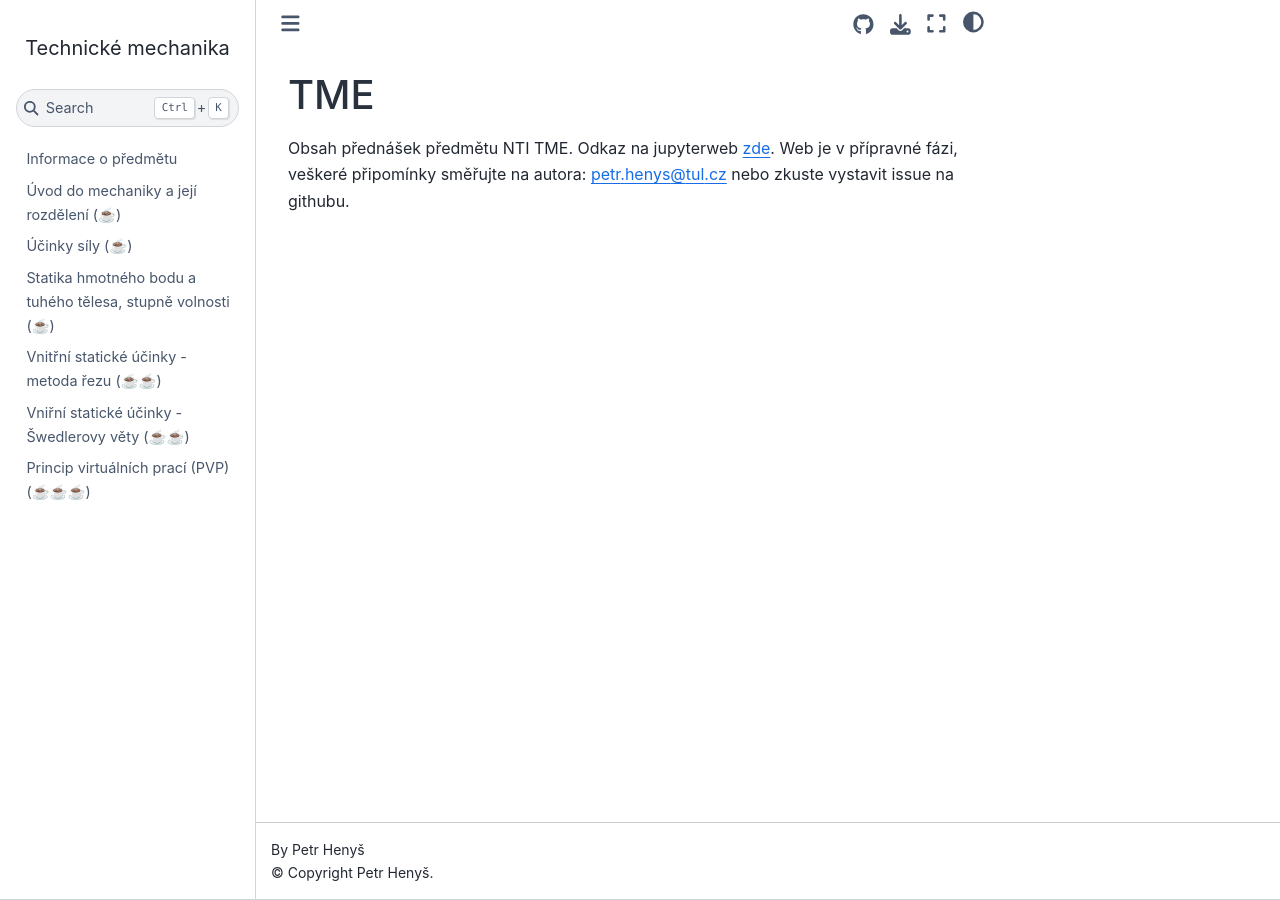
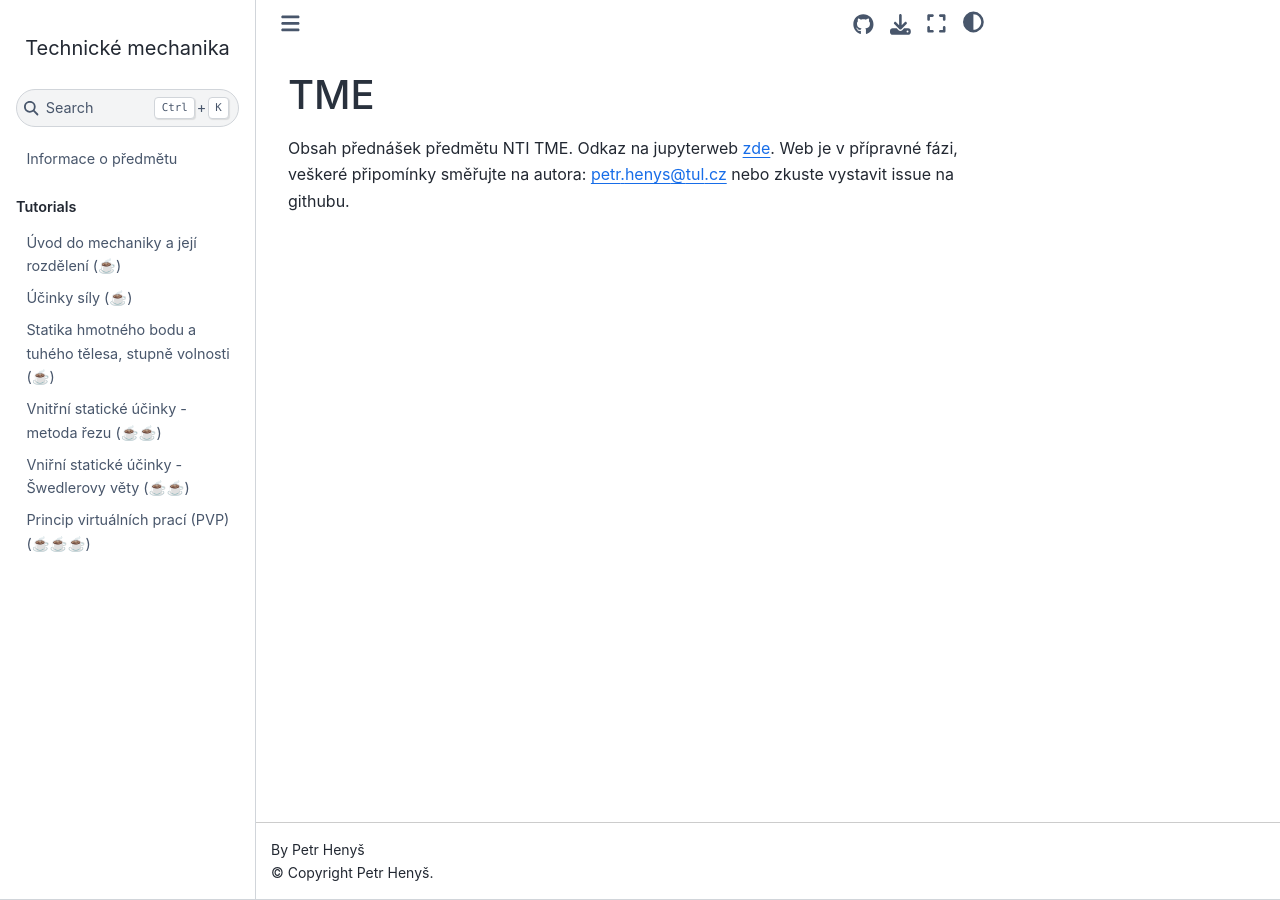
Before and after one commit to petr-henys/TME, a Jupyter Book: the page built from README.md, in a window 1280 px wide. Built offline with Jupyter Book 1.0.4 settings and Sphinx 7.4.7 and the Sphinx Book theme 1.1.4, drawn with Linux system fonts in a browser that asks for light colours.

Commit message:
jmena sekci v toc

```diff
--- a/_toc.yml
+++ b/_toc.yml
@@ -3,10 +3,12 @@
 
 format: jb-book
 root: uvod
-chapters:
-- file: uvod_do_mechaniky
-- file: ucinky_sily
-- file: statika_hb
-- file: vsu-rez.ipynb
-- file: vsu-swedler.ipynb
-- file: pvp_statika
+parts:
+- caption: Tutorials
+  chapters:
+  - file: uvod_do_mechaniky
+  - file: ucinky_sily
+  - file: statika_hb
+  - file: vsu-rez.ipynb
+  - file: vsu-swedler.ipynb
+  - file: pvp_statika
```
